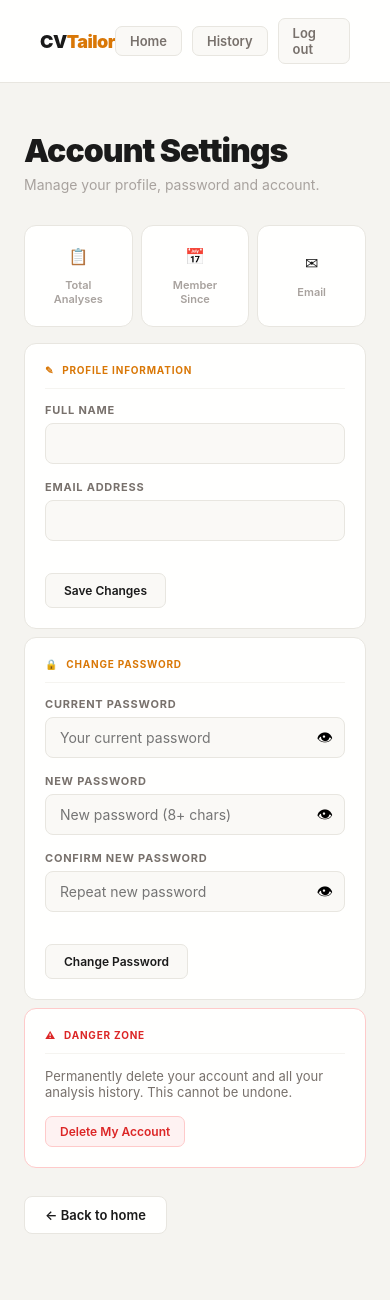
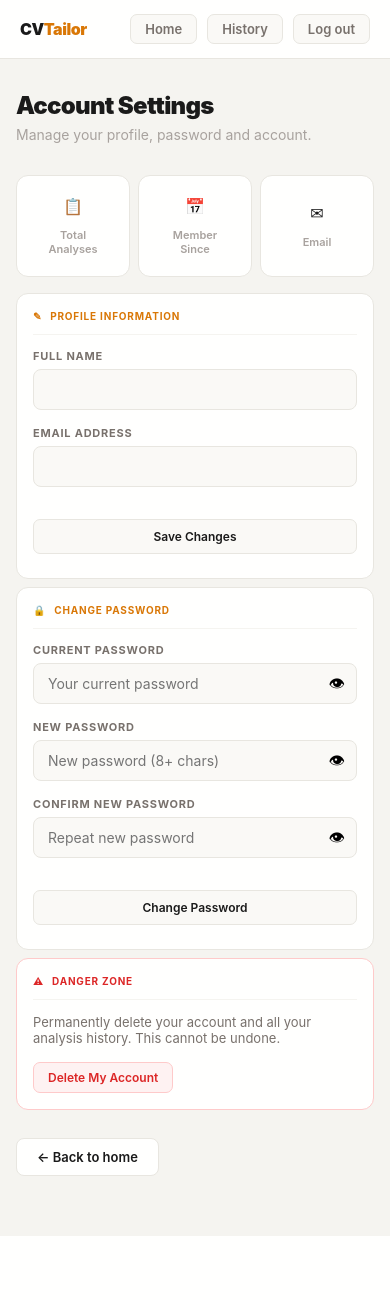
Before and after one commit to zayzadrn/cv-tailor, a Python web app: template templates/account.html in a window 390 px wide. Shown: the top 1300 px of the page. After the commit the page ends 1236 px from the top, so only its background shows below. Run offline with Jinja, Linux system fonts and the light colour scheme; the template is opened without the code that fills it, so the values that code supplies are empty.

Commit message:
mobile responsive, 404 page, nav polish, email fix

```diff
--- a/static/style.css
+++ b/static/style.css
@@ -866,3 +866,75 @@ textarea::placeholder { color: #d6d3d1; }
 
 .match-ok { color: #16a34a; }
 .match-fail { color: #dc2626; }
+
+/* MOBILE RESPONSIVE */
+@media (max-width: 640px) {
+    .nav {
+        padding: 14px 20px;
+    }
+
+    .nav-logo { font-size: 16px; }
+
+    .hero { padding: 40px 20px 36px; }
+
+    .hero-title { font-size: 34px; }
+
+    .hero-sub { font-size: 14px; margin-bottom: 32px; }
+
+    .feature-grid {
+        grid-template-columns: 1fr 1fr;
+        gap: 8px;
+    }
+
+    .form-section { padding: 32px 16px 60px; }
+
+    .container { padding: 32px 16px 60px; }
+
+    .top-row {
+        grid-template-columns: 1fr;
+        gap: 8px;
+    }
+
+    .score-card {
+        flex-direction: row;
+        text-align: left;
+        gap: 16px;
+    }
+
+    .history-card {
+        flex-direction: column;
+        gap: 12px;
+    }
+
+    .history-actions {
+        width: 100%;
+        justify-content: flex-start;
+    }
+
+    .proof-row {
+        flex-wrap: wrap;
+        gap: 6px;
+    }
+
+    .nav-name { display: none; }
+
+    .hero-title { font-size: 30px; }
+
+    .result-title { font-size: 24px; }
+
+    .auth-card { padding: 28px 20px; }
+
+    .section-card { padding: 16px; }
+
+    .top-row {
+        grid-template-columns: repeat(3, 1fr);
+    }
+
+    .stat-num { font-size: 22px; }
+
+    button.copy-btn, button.download-btn {
+        width: 100%;
+        margin-right: 0;
+        margin-bottom: 8px;
+    }
+}
--- a/templates/account.html
+++ b/templates/account.html
@@ -4,6 +4,7 @@
     <meta charset="UTF-8">
     <meta name="viewport" content="width=device-width, initial-scale=1.0">
     <title>Account — CVTailor</title>
+    <link rel="icon" type="image/x-icon" href="/static/favicon.ico">
     <link rel="stylesheet" href="/static/style.css">
 </head>
 <body>
--- a/templates/history.html
+++ b/templates/history.html
@@ -4,6 +4,7 @@
     <meta charset="UTF-8">
     <meta name="viewport" content="width=device-width, initial-scale=1.0">
     <title>Analysis History — CVTailor</title>
+    <link rel="icon" type="image/x-icon" href="/static/favicon.ico">
     <link rel="stylesheet" href="/static/style.css">
 </head>
 <body>
--- a/templates/index.html
+++ b/templates/index.html
@@ -4,6 +4,7 @@
     <meta charset="UTF-8">
     <meta name="viewport" content="width=device-width, initial-scale=1.0">
     <title>CV Tailor — AI Powered Job Applications</title>
+    <link rel="icon" type="image/x-icon" href="/static/favicon.ico">
     <link rel="stylesheet" href="/static/style.css">
 </head>
 <body>
--- a/templates/login.html
+++ b/templates/login.html
@@ -4,6 +4,7 @@
     <meta charset="UTF-8">
     <meta name="viewport" content="width=device-width, initial-scale=1.0">
     <title>Login — CVTailor</title>
+    <link rel="icon" type="image/x-icon" href="/static/favicon.ico">
     <link rel="stylesheet" href="/static/style.css">
 </head>
 <body>
--- a/templates/signup.html
+++ b/templates/signup.html
@@ -4,6 +4,7 @@
     <meta charset="UTF-8">
     <meta name="viewport" content="width=device-width, initial-scale=1.0">
     <title>Sign Up — CVTailor</title>
+    <link rel="icon" type="image/x-icon" href="/static/favicon.ico">
     <link rel="stylesheet" href="/static/style.css">
 </head>
 <body>
```
Also changed, not shown: app.py (+29 -10 lines), templates/404.html (added, +23 -0 lines), templates/result.html (+1 -11 lines), static/favicon.ico (added).
